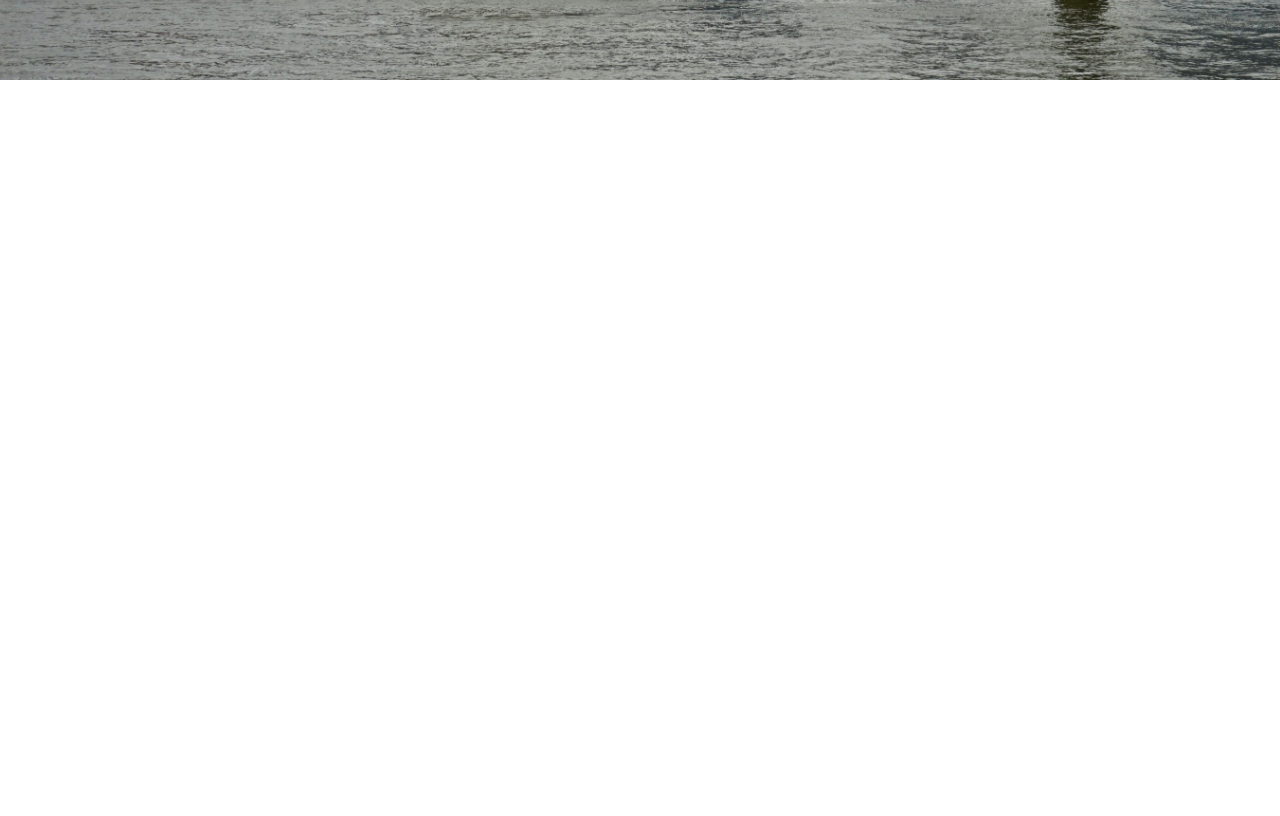
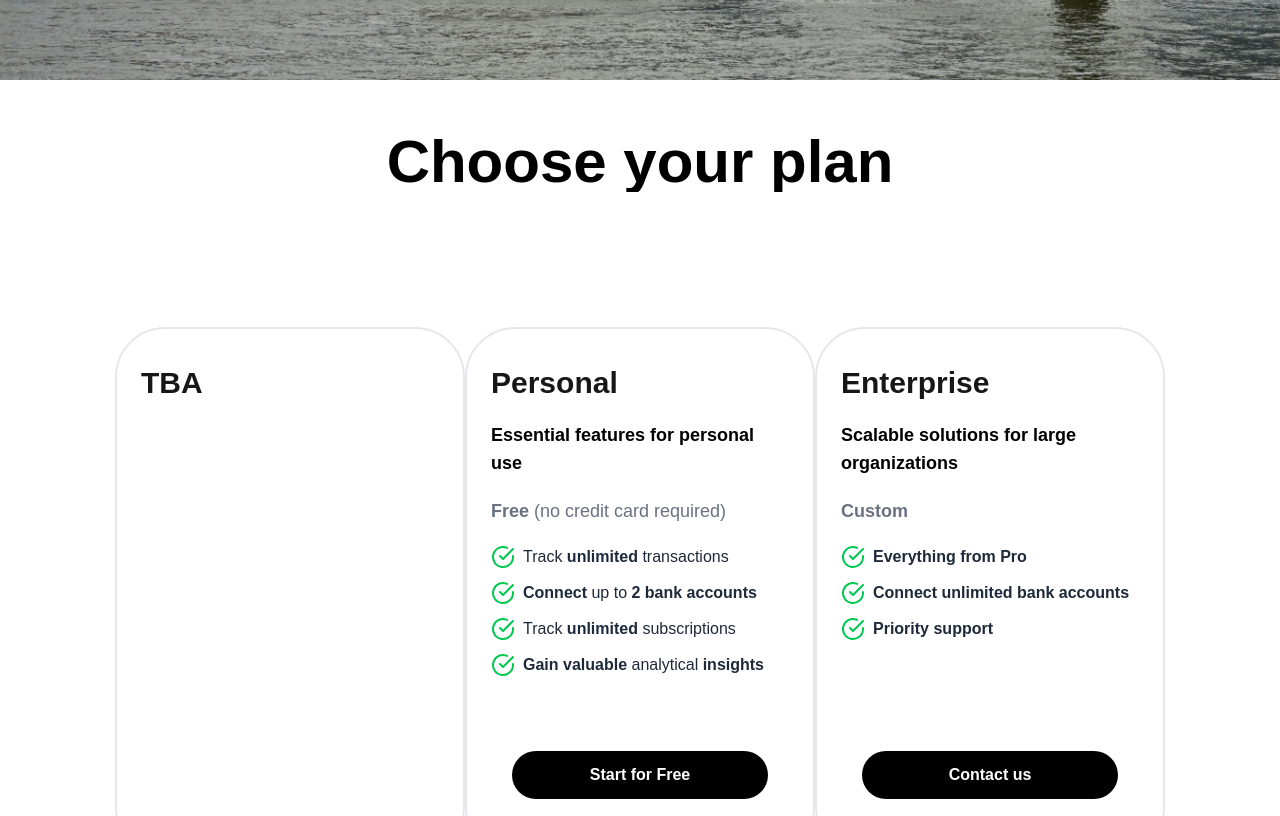
Before and after one commit to LorenzSchm/FT_DA, a Next.js app in the folder webapp/: page /plans in a window 1280 px wide. Shown: the part 720-1536 px from the top of the page. Before the commit the page ends 800 px from the top, so only its background shows below. Built offline with nearby package versions, Linux system fonts and the light colour scheme.

Commit message:
feat(all): began PlansView

```diff
--- /dev/null
+++ b/webapp/src/app/plans/Landing.jsx
@@ -0,0 +1,12 @@
+"use client"
+
+export default function Landing() {
+  return (
+    <div>
+      <div className={"text-6xl text-white font-swiss font-black"}>
+          The Finance Tracker Plans
+      </div>
+
+    </div>
+  )
+}
--- /dev/null
+++ b/webapp/src/app/plans/cards/PlansView.jsx
@@ -0,0 +1,24 @@
+"use client"
+import PersonalCard from "@/app/plans/cards/personal/PersonalCard";
+import EnterpriseCard from "@/app/plans/cards/enterprise/EnterpriseCard";
+import ProCard from "@/app/plans/cards/pro/ProCard";
+export default function PlansView() {
+    return (
+        <div className={"flex flex-col justify-center items-center"}>
+        <div className={"text-6xl text-black font-swiss font-black"}>
+                Choose your plan
+        </div>
+        <div className={"flex justify-center items-center h-screen w-screen bg-white"}>
+            <div>
+                <ProCard />
+            </div>
+            <div>
+               <PersonalCard />
+            </div>
+            <div>
+               <EnterpriseCard />
+            </div>
+        </div>
+        </div>
+    );
+}
--- /dev/null
+++ b/webapp/src/app/plans/cards/enterprise/EnterpriseCard.jsx
@@ -0,0 +1,46 @@
+import {CheckCircle} from "react-feather";
+import React from "react";
+
+export default function EnterpriseCard() {
+    const data =
+        {title: "Enterprise",
+        subtitle: "Scalable solutions for large organizations",}
+
+    return(
+    <div className="w-[350px] h-[530px] border-2 border-gray-200 rounded-[50px] px-6 pt-3 pb-8 flex flex-col justify-between">
+      <div className="flex flex-col mt-6 gap-5">
+        <div className="font-bold text-3xl">{data.title}</div>
+        <div className="text-black font-bold text-lg">{data.subtitle}</div>
+
+        <div className="text-gray-500 text-lg">
+          <span className="font-bold">Custom</span>
+        </div>
+
+        <div className="flex text-base flex-col gap-3">
+          <div className="flex items-start">
+            <span className="text-green-500 h-3.5 mr-2"><CheckCircle /></span>
+            <span className="text-gray-800">
+               <span className="font-bold">Everything from Pro</span>
+            </span>
+          </div>
+          <div className="flex items-start">
+            <span className="text-green-500 h-3.5 mr-2"><CheckCircle /></span>
+            <span className="text-gray-800">
+              <span className="font-bold">Connect unlimited bank accounts</span>
+            </span>
+          </div>
+          <div className="flex items-start">
+            <span className="text-green-500 h-3.5 mr-2"><CheckCircle /></span>
+            <span className="text-gray-800">
+               <span className="font-bold">Priority support</span>
+            </span>
+          </div>
+        </div>
+      </div>
+
+      <button className="bg-black text-white font-semibold w-64 self-center text-base py-3 px-6 rounded-full mb-6">
+        Contact us
+      </button>
+    </div>
+    );
+}
--- /dev/null
+++ b/webapp/src/app/plans/cards/personal/PersonalCard.jsx
@@ -0,0 +1,55 @@
+import React from "react";
+import {CheckCircle} from "react-feather";
+
+export default function PersonalCard() {
+  const data = {
+    title: "Personal",
+    subtitle: "Essential features for personal use",
+  };
+
+  return (
+    <div className="w-[350px] h-[530px] border-2 border-gray-200 rounded-[50px] px-6 pt-3 pb-8 flex flex-col justify-between">
+      <div className="flex flex-col mt-6 gap-5">
+        <div className="font-bold text-3xl">{data.title}</div>
+        <div className="text-black font-bold text-lg">{data.subtitle}</div>
+
+        <div className="text-gray-500 text-lg">
+          <span className="font-bold">Free</span> (no credit card required)
+        </div>
+
+        <div className="flex text-base flex-col gap-3">
+          <div className="flex items-start">
+            <span className="text-green-500 h-3.5 mr-2"><CheckCircle /></span>
+            <span className="text-gray-800">
+              Track <span className="font-bold">unlimited</span> transactions
+            </span>
+          </div>
+          <div className="flex items-start">
+            <span className="text-green-500 h-3.5 mr-2"><CheckCircle /></span>
+            <span className="text-gray-800">
+              <span className="font-bold">Connect</span> up to{" "}
+              <span className="font-bold">2 bank accounts</span>
+            </span>
+          </div>
+          <div className="flex items-start">
+            <span className="text-green-500 h-3.5 mr-2"><CheckCircle /></span>
+            <span className="text-gray-800">
+              Track <span className="font-bold">unlimited</span> subscriptions
+            </span>
+          </div>
+          <div className="flex items-start">
+            <span className="text-green-500 h-3.5 mr-2"><CheckCircle /></span>
+            <span className="text-gray-800">
+              <span className="font-bold">Gain valuable</span> analytical{" "}
+              <span className="font-bold">insights</span>
+            </span>
+          </div>
+        </div>
+      </div>
+
+      <button className="bg-black text-white font-semibold w-64 self-center text-base py-3 px-6 rounded-full mb-6">
+        Start for Free
+      </button>
+    </div>
+  );
+}
--- /dev/null
+++ b/webapp/src/app/plans/cards/pro/ProCard.jsx
@@ -0,0 +1,16 @@
+import React from "react";
+import {CheckCircle} from "react-feather";
+
+export default function ProCard() {
+  const data = {
+    title: "TBA",
+  };
+
+  return (
+    <div className="w-[350px] h-[530px] border-2 border-gray-200 rounded-[50px] px-6 pt-3 pb-8 flex flex-col justify-between">
+      <div className="flex flex-col mt-6 gap-5">
+        <div className="font-bold text-3xl">{data.title}</div>
+      </div>
+    </div>
+  );
+}
--- a/webapp/src/app/plans/page.js
+++ b/webapp/src/app/plans/page.js
@@ -1,12 +1,25 @@
 import NavBar from "@/app/components/navigation/NavBar";
-
+import Landing from "@/app/plans/Landing";
+import PlansView from "@/app/plans/cards/PlansView";
+import Footer from "@/app/components/footer/Footer";
 export default function PlansPage() {
   return (
     <div
-      className="w-full h-screen bg-cover bg-no-repeat overflow-hidden"
+      className="w-full h-screen bg-cover bg-no-repeat"
       style={{ backgroundImage: "url('/london.jpg')" }}
     >
-      <NavBar />
+      <div>
+        <NavBar />
+      </div>
+      <div className={"flex justify-center items-center h-screen w-screen"}>
+        <Landing />
+      </div>
+      <div>
+        <PlansView />
+      </div>
+       <div>
+        <Footer />
+      </div>
     </div>
   );
 }
```
Also changed, not shown: webapp/public/checkCircle.svg (added).
